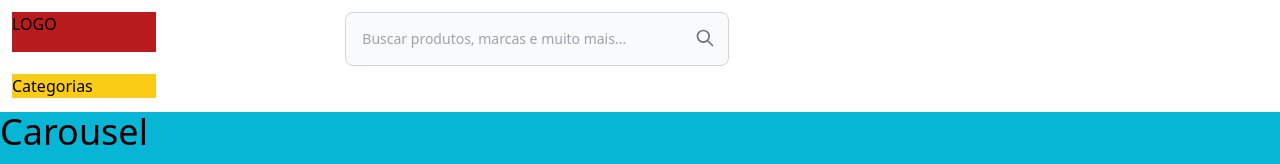
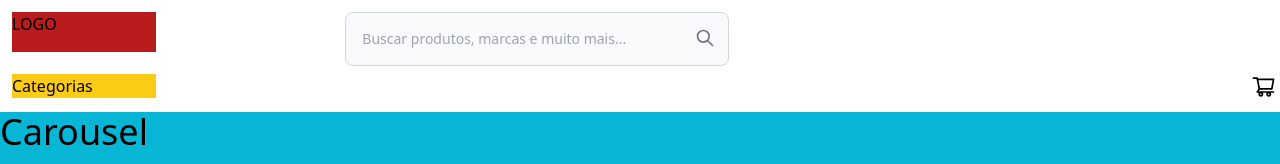
Before and after one commit to Daviiro/rogues-store, a Next.js app: page / in a window 1280 px wide. Shown: the top 164 px of the page. Built offline with nearby package versions, Linux system fonts and the light colour scheme.

Commit message:
feat: cart icons

```diff
--- a/package.json
+++ b/package.json
@@ -19,6 +19,7 @@
     "postcss": "8.4.23",
     "react": "18.2.0",
     "react-dom": "18.2.0",
+    "react-icons": "^4.9.0",
     "tailwindcss": "3.3.2",
     "typescript": "5.0.4"
   }
--- a/src/components/header/index.tsx
+++ b/src/components/header/index.tsx
@@ -1,3 +1,6 @@
+import Link from "next/link";
+import { AiOutlineShoppingCart } from "react-icons/ai";
+
 export default function Header() {
 	return (
 		<header className="w-full h-28 p-2 bg-white flex flex-col">
@@ -44,8 +47,14 @@ export default function Header() {
 					</div>
 				</form>
 			</div>
-			<div className="w-7/12 h-auto flex justify-between m-1">
+			<div className="w-full h-auto flex justify-between m-1">
 				<div className="w-36 h-6 bg-yellow-400 ">Categorias</div>
+
+				<div className="text-black cursor-pointer">
+					<Link href="/cart">
+						<AiOutlineShoppingCart size={25} />
+					</Link>
+				</div>
 			</div>
 		</header>
 	);
```
Also changed, not shown: 1 other file (tests, documents, lock files or other folders).
